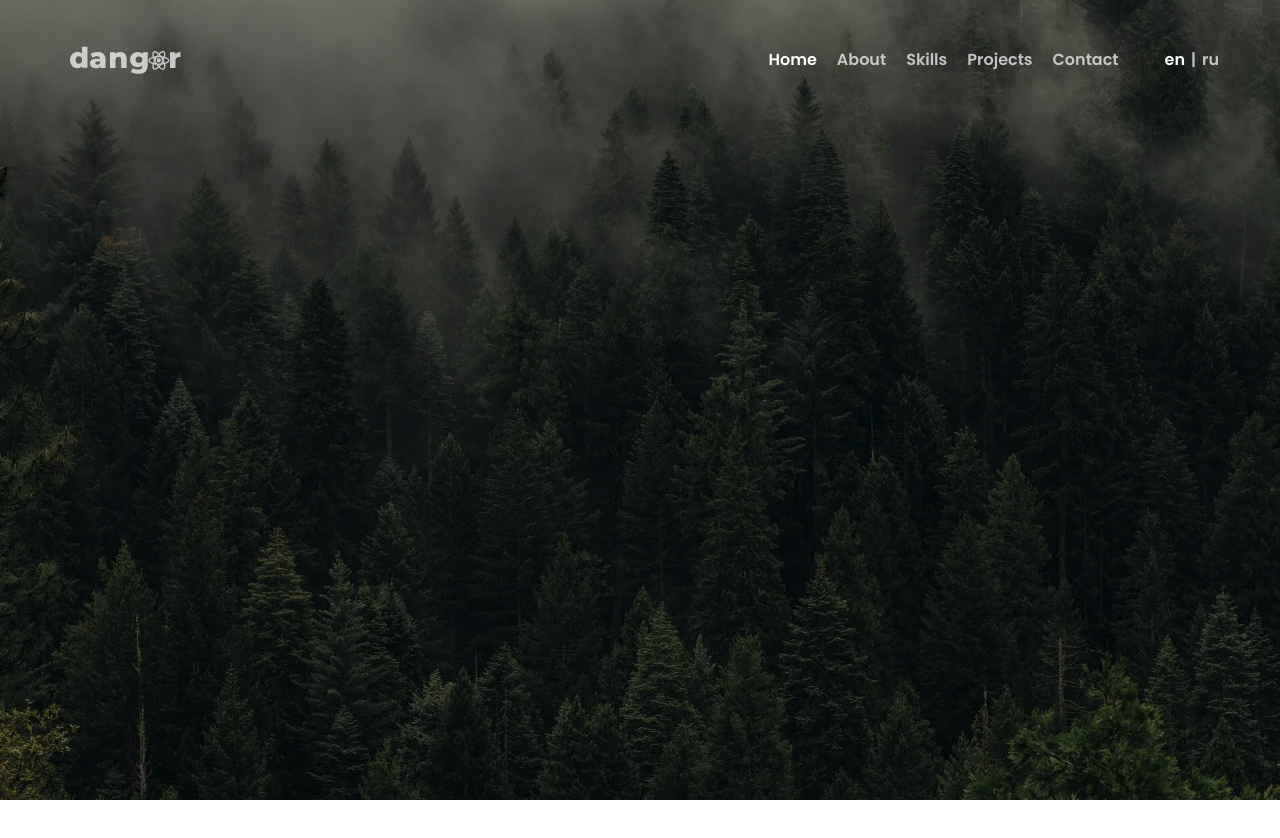
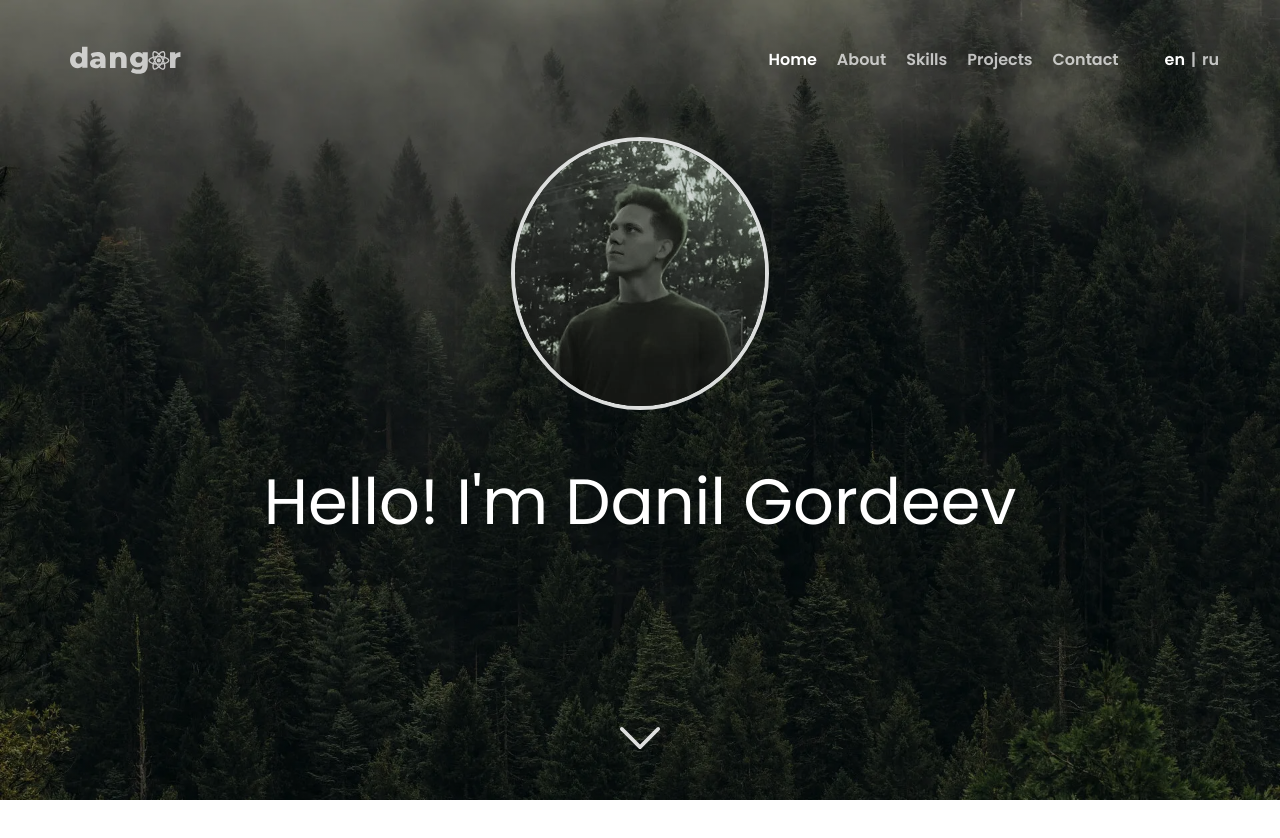
Before and after one commit to dangor220/dangor, a React (Vite) app: page / in a window 1280 px wide. Shown: the top 838 px of the page. After the commit the page ends 800 px from the top, so only its background shows below. Built offline with nearby package versions, Linux system fonts and the light colour scheme.

Commit message:
feat: complete preview component

```diff
--- a/public/locales/en/translation.json
+++ b/public/locales/en/translation.json
@@ -3,5 +3,10 @@
     "about": "About",
     "skills": "Skills",
     "projects": "Projects",
-    "contact": "Contact"
+    "contact": "Contact",
+    "welcome": "Hello! I'm Danil Gordeev",
+    "whoIAm": "I'm a web developer passionate about building user-friendly and effective web applications.",
+    "goal": "I’m excited about technology and always open to learning new things.",
+    "suggest": "Let’s bring your ideas to life and achieve great results together!"
+
   }
--- a/public/locales/ru/translation.json
+++ b/public/locales/ru/translation.json
@@ -3,5 +3,9 @@
     "about": "О себе",
     "skills": "Навыки",
     "projects": "Проекты",
-    "contact": "Контакты"
+    "contact": "Контакты",
+    "welcome": "Привет! Я Данил Гордеев",
+    "whoIAm": "Я веб-разработчик, который создает удобные и эффективные веб-приложения.",
+    "goal": "Увлечен технологиями и всегда открыт для изучения нового.",
+    "suggest": "Давайте вместе воплотим ваши идеи в жизнь и достигнем отличных результатов!"
   }
--- a/src/components/Preview/Preview.module.scss
+++ b/src/components/Preview/Preview.module.scss
@@ -1,12 +1,62 @@
 @use '../../scss/variables' as *;
 
 .preview {
-  height: 2000px;
-  margin-top: 120.39px;
+  position: relative;
+  display: flex;
+  flex-direction: column;
+  justify-content: center;
+  align-items: center;
+  height: 100vh;
+  color: $active-white;
+}
+.image {
+  width: 250px;
+  margin-bottom: 55px;
+  border-radius: 50%;
+  border: 4px solid $white;
+  filter: brightness(0.85) sepia(0.1) saturate(0.2) hue-rotate(90deg);
+}
 
-  p {
-    font-size: 64px;
-    font-weight: bold;
-    color: $active-white;
+.title {
+  color: $white;
+  font-size: 64px;
+  margin-bottom: 35px;
+}
+
+.subtitle {
+  max-width: 800px;
+  opacity: 0;
+  transition: opacity 1s ease-in-out;
+  font-size: 32px;
+  text-align: center;
+  line-height: 45px;
+}
+
+.subtitle.visible {
+  opacity: 1;
+}
+
+.arrow {
+  position: absolute;
+  bottom: 30px;
+
+  animation: arrowAction 3s ease-in-out infinite;
+  a svg {
+    fill: $white;
+    width: 40px;
+    height: 40px;
   }
 }
+
+@keyframes arrowAction {
+  0% {
+    transform: translateY(0);
+  }
+  50% {
+    transform: translateY(-30px);
+    opacity: 0.5;
+  }
+  100% {
+    transform: translateY(0);
+  }
+}
--- a/src/components/Preview/index.tsx
+++ b/src/components/Preview/index.tsx
@@ -1,9 +1,48 @@
+import { useEffect, useState } from 'react';
+import { useTranslation } from 'react-i18next';
+
 import styles from './Preview.module.scss';
+import author from '../../assets/images/author/author.jpg';
 
 export default function Preview() {
+  const [t, i18n] = useTranslation();
+  const subtitleText = [t('whoIAm'), t('goal'), t('suggest')];
+  const [currentIndex, setCurrentIndex] = useState(0);
+  const [isVisible, setIsVisible] = useState(true);
+
+  useEffect(() => {
+    const interval = setInterval(() => {
+      setIsVisible(false);
+      setTimeout(() => {
+        setCurrentIndex((prevIndex) => (prevIndex + 1) % subtitleText.length);
+        setIsVisible(true);
+      }, 1000);
+    }, 4500);
+
+    return () => clearInterval(interval);
+  }, [subtitleText.length]);
+
   return (
     <div className={styles.preview}>
-      <p></p>
+      <img className={styles.image} src={author} alt="Danil Gordeev" />
+      <div className={styles.title}>{t('welcome')}</div>
+      <div className={`${styles.subtitle} ${isVisible ? styles.visible : ''}`}>
+        {subtitleText[currentIndex]}
+      </div>
+      <div className={styles.arrow}>
+        <a href="#">
+          <svg
+            xmlns="http://www.w3.org/2000/svg"
+            fill="#000000"
+            height="800px"
+            width="800px"
+            version="1.1"
+            id="Layer_1"
+            viewBox="0 0 330 330">
+            <path d="M325.607,79.393c-5.857-5.857-15.355-5.858-21.213,0.001l-139.39,139.393L25.607,79.393  c-5.857-5.857-15.355-5.858-21.213,0.001c-5.858,5.858-5.858,15.355,0,21.213l150.004,150c2.813,2.813,6.628,4.393,10.606,4.393  s7.794-1.581,10.606-4.394l149.996-150C331.465,94.749,331.465,85.251,325.607,79.393z" />
+          </svg>
+        </a>
+      </div>
     </div>
   );
 }
```
Also changed, not shown: src/assets/images/author/author.jpg (added).
